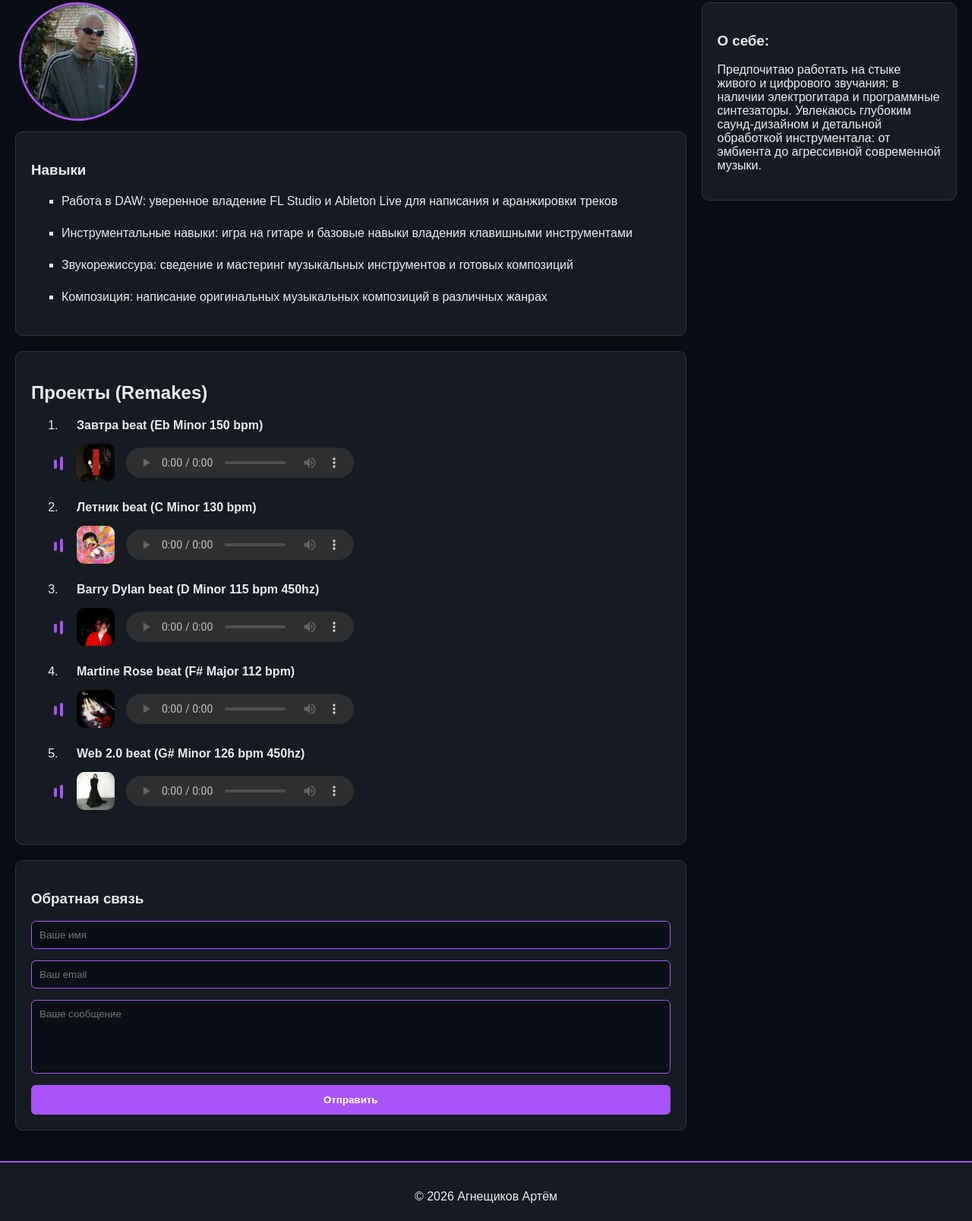
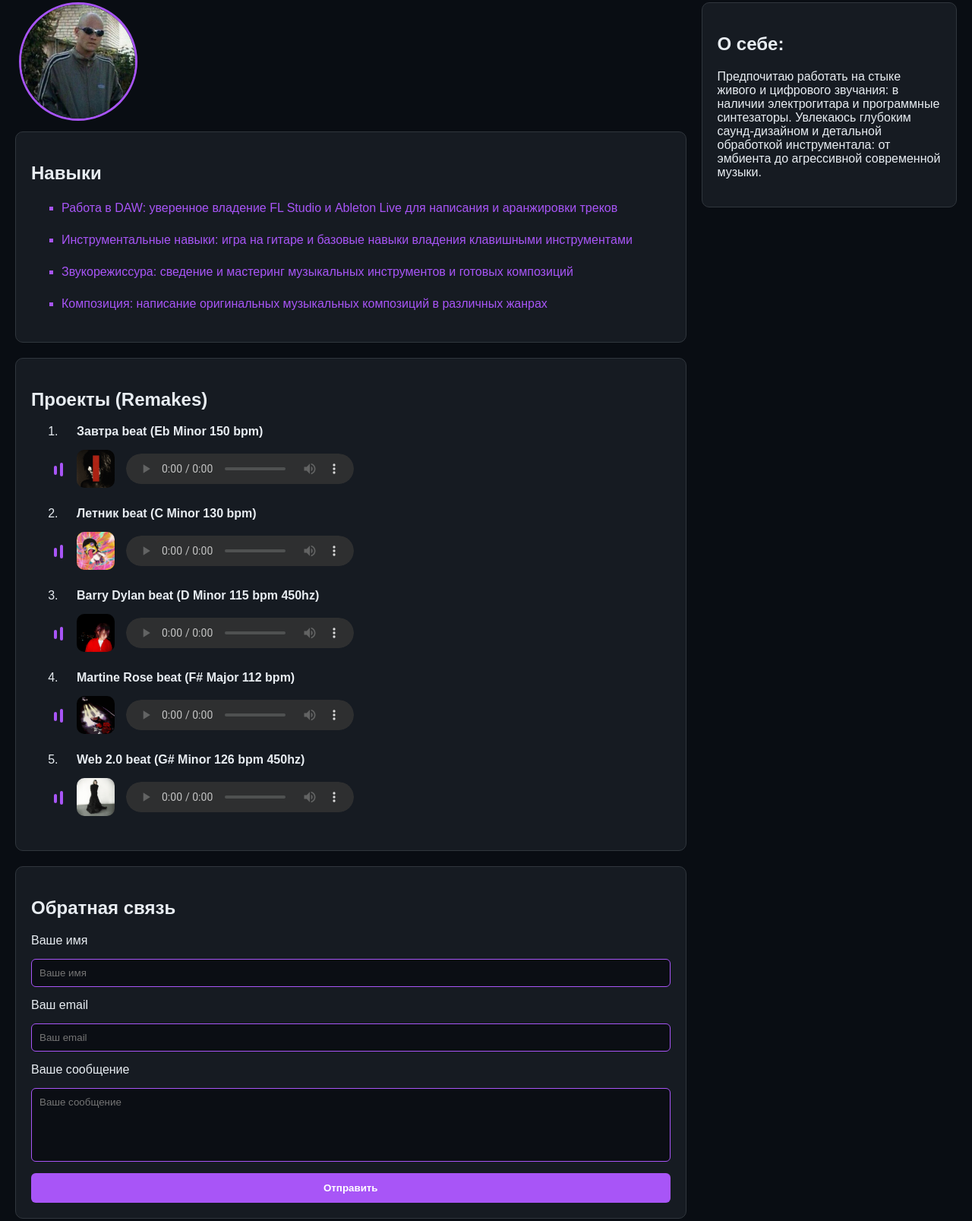
Before and after one commit to ZuluDe/932402.agneschikov.artyom.lab2, a plain HTML site: page index.html in a window 1280 px wide. Shown: the part 235-1842 px from the top of the page at 76% size. Drawn offline with Linux system fonts and the light colour scheme.

Commit message:
Add files via upload
Исправление ошибок

```diff
--- a/index.html
+++ b/index.html
@@ -11,10 +11,7 @@
         <style>
             #skills ul {
                 list-style-type: square;
-                color: var(--accent-color);
-            }
-            #skills ul li span {
-                color: var(--text-color);
+                color: var(--sub-color);
             }
         </style>
     </head>
@@ -39,7 +36,7 @@
                 <img class="avatar" src="files/pictures/avatar.jpg" alt="Фотография">
 
                 <section id="skills">
-                    <h3>Навыки</h3>
+                    <h2>Навыки</h2>
                     <ul>
                         <li>Работа в DAW: уверенное владение FL Studio и Ableton Live для написания и аранжировки треков</li>
                         <li>Инструментальные навыки: игра на гитаре и базовые навыки владения клавишными инструментами</li>
@@ -54,7 +51,7 @@
                         <li>
                             <div class="track-info">Завтра beat (Eb Minor 150 bpm)</div>
                             <div class="track-player">
-                                <img src="files/pictures/militantum.jpg" alt="Обложка" width="40" height="40">
+                                <img src="files/pictures/militantum.jpg" alt="Обложка">
                                 <audio controls>
                                     <source src="files/music/zavtra.mp3" type="audio/mpeg">
                                 </audio>
@@ -100,11 +97,17 @@
                 </section>
 
                 <div id="contact">
-                    <h3>Обратная связь</h3>
+                    <h2>Обратная связь</h2>
                     <form action="#" method="post" style="display: flex; flex-direction: column; gap: 15px;">
-                        <input type="text" name="name" placeholder="Ваше имя">
-                        <input type="email" name="email" placeholder="Ваш email">
-                        <textarea name="message" placeholder="Ваше сообщение" rows="5"></textarea>
+                        <label for="name">Ваше имя</label>
+                        <input type="text" id="name" name="name" placeholder="Ваше имя">
+
+                        <label for="email">Ваш email</label>
+                        <input type="email" id="email" name="email" placeholder="Ваш email">
+
+                        <label for="message">Ваше сообщение</label>
+                        <textarea id="message" name="message" placeholder="Ваше сообщение" rows="5"></textarea>
+
                         <button type="submit">Отправить</button>
                     </form>
                 </div>
@@ -112,7 +115,7 @@
             </div>
 
             <aside>
-                <h3>О себе:</h3>
+                <h2>О себе:</h2>
                 <p>Предпочитаю работать на стыке живого и цифрового звучания: в наличии электрогитара и программные синтезаторы. Увлекаюсь глубоким саунд-дизайном и детальной обработкой инструментала: от эмбиента до агрессивной современной музыки.</p>
             </aside>
 
@@ -136,7 +139,7 @@
                 });
             });
         </script>
-<!-- ---------------------------------------------------------------------------------- -->
+<!-- -->
 
     </body>
 
--- a/style.css
+++ b/style.css
@@ -159,6 +159,11 @@
     transform: scale(0.98);
 }
 
+button[type="submit"]:focus {
+    outline: 2px solid var(--white);
+    background-color: var(--visited-color);
+}
+
 #projects ol li::before,
 #projects ol li::after {
     content: '';
```
